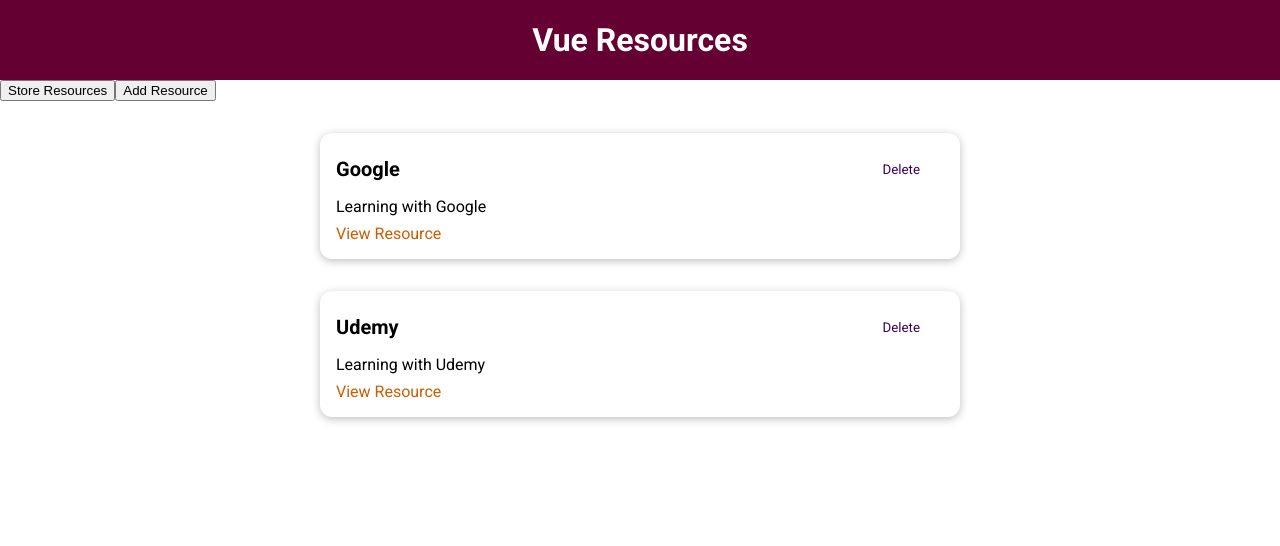
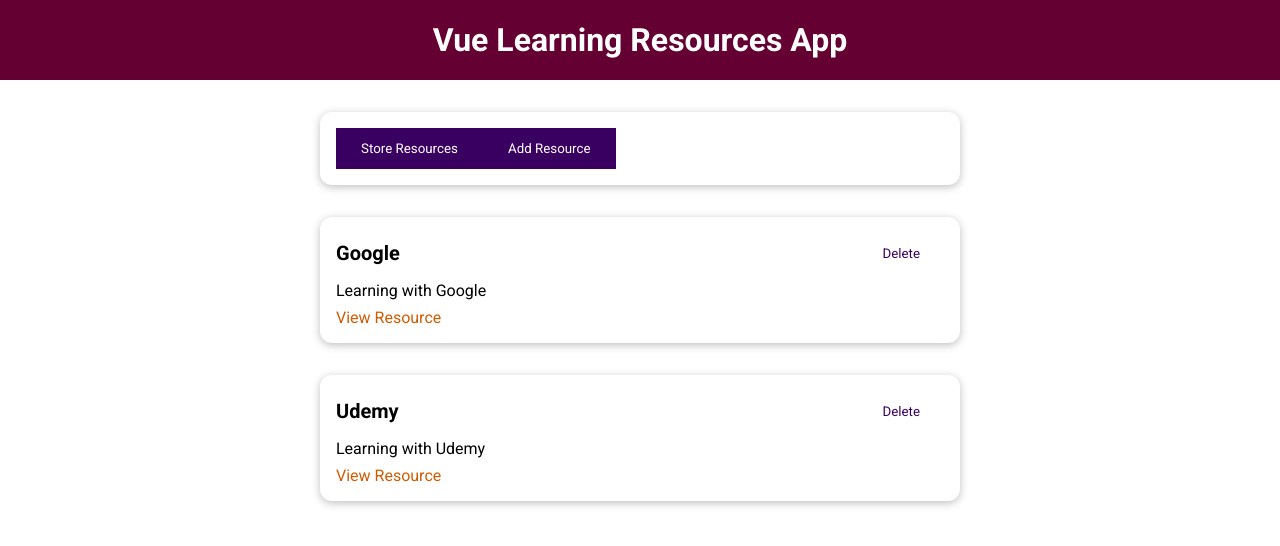
Before and after one commit to alexelmore/vue-resources-app, a Vue app: page / in a window 1280 px wide. Shown: the top 546 px of the page. Built offline with nearby package versions, Linux system fonts and the light colour scheme.

Commit message:
add ResourcesTab Component

```diff
--- a/src/App.vue
+++ b/src/App.vue
@@ -1,8 +1,7 @@
 <template>
-  <TheHeader title="Vue Resources" />
+  <TheHeader title="Vue Learning Resources App" />
   <div>
-    <button @click="toggleResource = false">Store Resources</button>
-    <button @click="toggleResource = true">Add Resource</button>
+    <ResourcesTab @showResource="toggleResourceStatus" />
   </div>
   <div v-if="toggleResource"><AddResource @newResource="addResource" /></div>
   <div v-else>
@@ -16,6 +15,8 @@
 import AddResource from './components/AddResource.vue';
 import Resource from './components/Resource.vue';
 import TheHeader from './components/TheHeader.vue';
+
+import ResourcesTab from './components/ResourcesTab.vue';
 
 export default {
   name: 'App',
@@ -42,6 +43,7 @@
     AddResource,
     Resource,
     TheHeader,
+    ResourcesTab,
   },
   methods: {
     addResource(val) {
@@ -56,6 +58,9 @@
     },
     deleteResource(val) {
       this.resources = this.resources.filter((r) => r.id !== val);
+    },
+    toggleResourceStatus(val) {
+      this.toggleResource = val;
     },
   },
 };
--- /dev/null
+++ b/src/components/ResourcesTab.vue
@@ -0,0 +1,39 @@
+<template>
+  <BaseCard>
+    <TheButton type="button" @click="toggleResource(false)">
+      Store Resources</TheButton
+    >
+
+    <TheButton type="button" @click="toggleResource(true)">
+      Add Resource</TheButton
+    >
+  </BaseCard>
+</template>
+
+<script>
+import BaseCard from './BaseCard.vue';
+import TheButton from './TheButton.vue';
+export default {
+  name: 'ResourcesTab',
+  components: {
+    BaseCard,
+    TheButton,
+  },
+  data() {
+    return {
+      showResources: false,
+    };
+  },
+  methods: {
+    toggleResource(status) {
+      this.$emit('show-resource', status);
+    },
+  },
+  emits: {
+    'show-resource': String,
+  },
+};
+</script>
+
+<style>
+</style>
```
